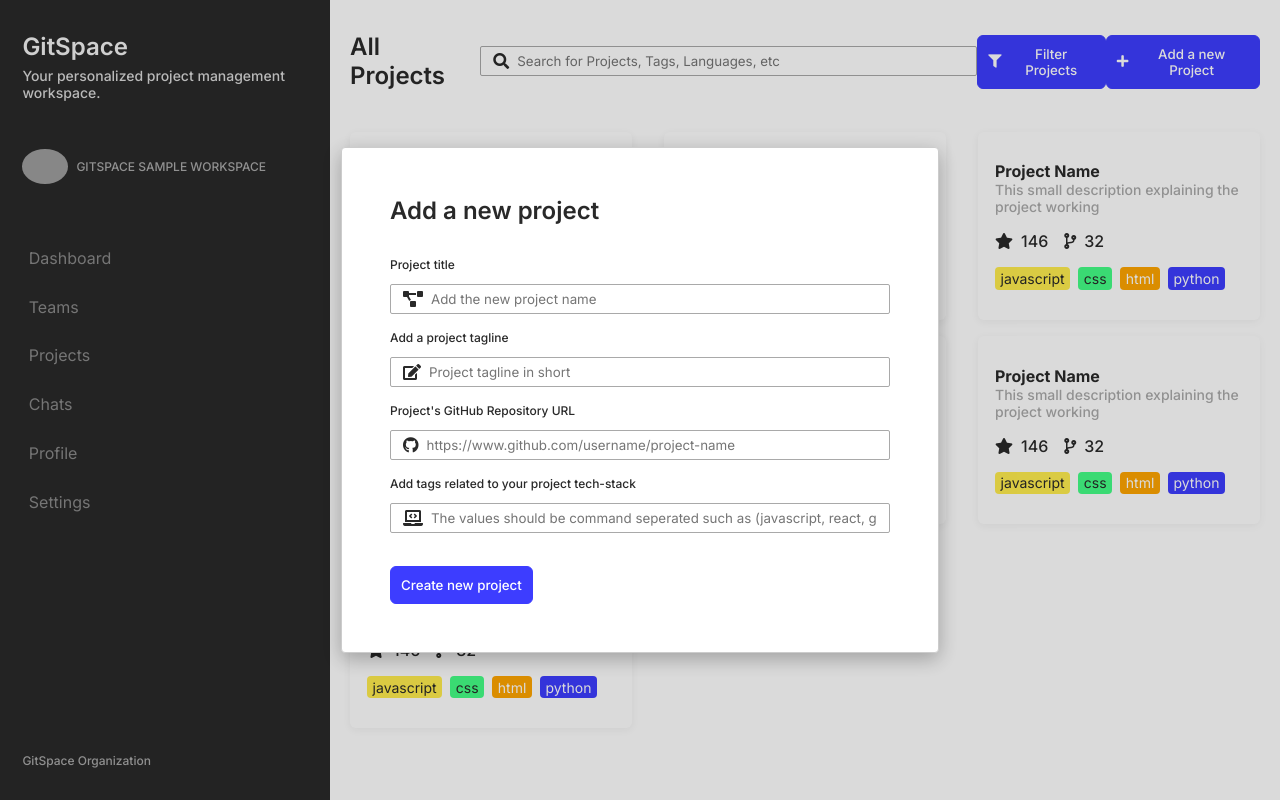
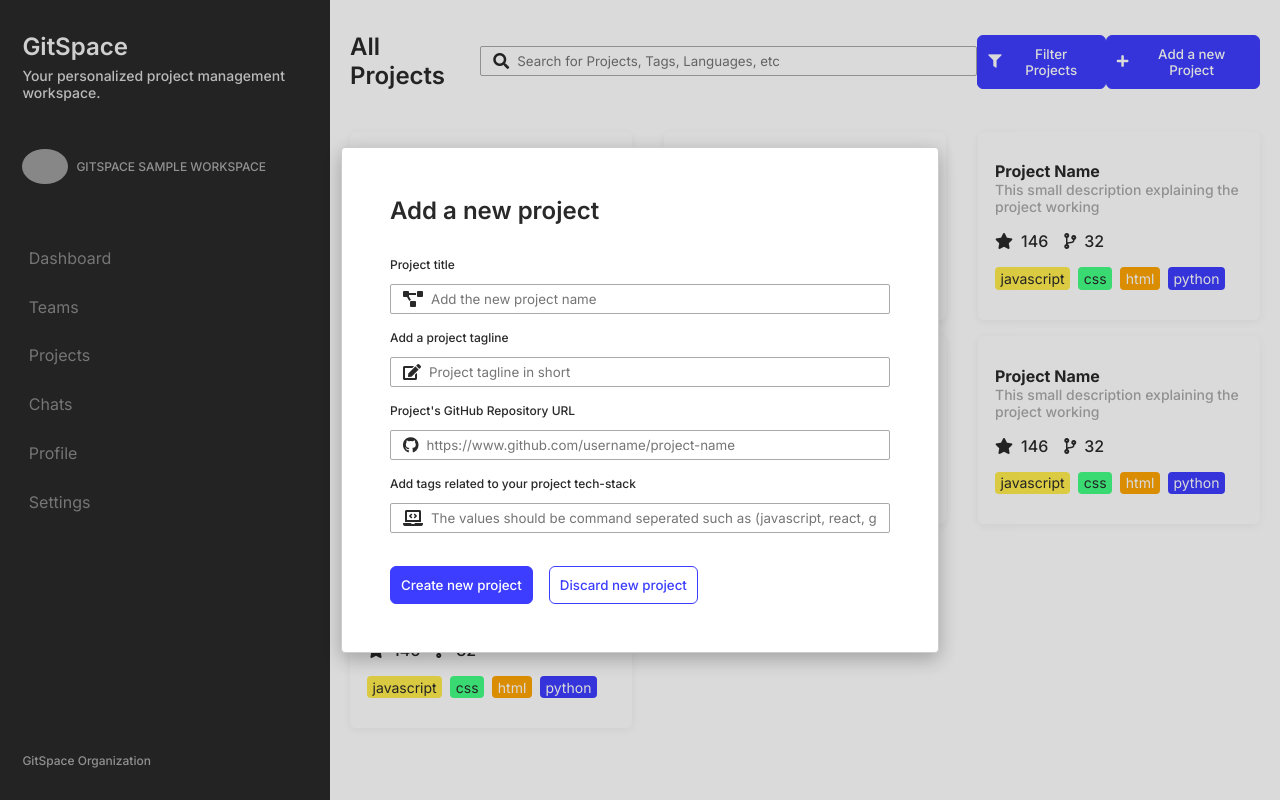
Before and after one commit to yashsehgal/dashboard-ui, a React (Create React App) app: page /projects in a window 1280 px wide. Both pictures are taken after a click on the element "Add a new Project". Built offline with nearby package versions, Linux system fonts and the light colour scheme; grey boxes are pictures that could not be loaded.

Commit message:
feat: discard-btn added for closing create-new-project modal

```diff
--- a/src/views/Projects/index.js
+++ b/src/views/Projects/index.js
@@ -2,7 +2,7 @@
 import ProjectCard from "../../styled-components/widgets/Card/ProjectCard";
 import "./style.views.projects.css";
 import Input from "../../styled-components/widgets/Input";
-import { PrimaryButton } from "../../styled-components/widgets/Button";
+import { PrimaryButton, OutlineButton } from "../../styled-components/widgets/Button";
 import ReactModal from "react-modal";
 
 // importing sample-data for testing frontend
@@ -69,6 +69,12 @@
           >
             <PrimaryButton value="Create new project" />
           </div>
+          <div
+            className="button-wrap-fit-content"
+            onClick={() => setCreateNewProjectModalPopupState(false)}
+          >
+            <OutlineButton value="Discard new project" />
+          </div>
         </div>
       </ReactModal>
     </div>
```
